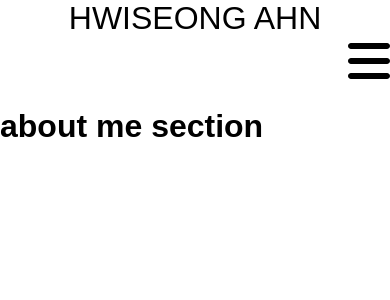
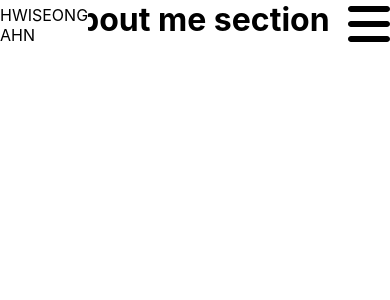
Before and after one commit to hwiseongahn/hwiseong-website-react, a React (Create React App) app: page /About in a window 390 px wide. Shown: the top 300 px of the page. Built offline with nearby package versions, Linux system fonts and the light colour scheme; a web font is replaced by a local one.

Commit message:
fixed navbar mobile tweaking

```diff
--- a/src/App.scss
+++ b/src/App.scss
@@ -1,5 +1,4 @@
-html,
-body {
+html, body {
     margin: 0;
     padding: 0;
     overflow-x: hidden;
@@ -14,24 +13,37 @@ body {
     align-content: center;
 }
 
-html,
-body,
-#root,
-.App {
+html, body, #root, .App {
     position: relative;
     height: 100%;
 }
 
 .container {
     display: flex;
-    position: relative;
     flex-direction: column;
     .navbar {
         position: relative;
         z-index: 2;
     }
     .content {
-        display: flex;
-        flex-direction: column;
+        position: relative;
+        z-index: 1;
     }
 }
+
+@media only screen and (max-width: 649px) {
+
+    .container {
+        display: flex;
+        flex-direction: row;
+        .navbar {
+            position: absolute;
+            z-index: 2;
+            width: 100%;
+        }
+        .content {
+            position: relative;
+            z-index: 1;
+        }
+    }
+}
--- a/src/components/Hero.js
+++ b/src/components/Hero.js
@@ -1,14 +1,11 @@
-import React, {useState, useEffect} from 'react';
+import React, {useEffect} from 'react';
 import newYorkNight from "../assets/newyorkplease.png";
 import "../scss/hero.scss";
 function Hero() {
 
-    const [windowHeight, setWindowHeight] = useState(window.innerHeight);
-
     useEffect(() => {
         const handleResize = () => {
             const height = window.innerHeight;
-            setWindowHeight(height);
 
             document.documentElement.style.setProperty('--window-height', `${height}px`);
         };
--- a/src/components/Navbar.js
+++ b/src/components/Navbar.js
@@ -69,16 +69,18 @@ const NavbarMobile = () => {
     return (
         <nav className="navbar-mobile">
             <div className="navbar-top">
-                <Link className="logo" to="/">HWISEONG AHN</Link>
-            </div>
-            <div className="navbar-bottom">
-                <Link className="link" onClick={onHamburgerClick}><FontAwesomeIcon className="hamburger-icon" icon={faBars} /></Link>
+                <div className="navbar-left">
+                    <Link className="logo" to="/">HWISEONG<br/>AHN</Link>
+                </div>
+                <div className="navbar-right">
+                    <Link className="link" onClick={onHamburgerClick}><FontAwesomeIcon className="hamburger-icon" icon={faBars} /></Link>
+                </div>
             </div>
             <motion.div
                 className="link-container"
                 variants={slideDownAnimation}
                 whileInView={open ? "animate" : "initial"}
-                transition={{duration : 1}}
+                transition={{duration : 0.5}}
                 >
                 {linksVisible}
             </motion.div>
--- a/src/index.css
+++ /dev/null
@@ -1,17 +0,0 @@
-body {
-  margin: 0;
-  font-family: -apple-system, BlinkMacSystemFont, 'Segoe UI', 'Roboto', 'Oxygen',
-    'Ubuntu', 'Cantarell', 'Fira Sans', 'Droid Sans', 'Helvetica Neue',
-    sans-serif;
-  -webkit-font-smoothing: antialiased;
-  -moz-osx-font-smoothing: grayscale;
-}
-
-code {
-  font-family: source-code-pro, Menlo, Monaco, Consolas, 'Courier New',
-    monospace;
-}
-
-* {
-    margin: 0;
-}
--- a/src/scss/hero.scss
+++ b/src/scss/hero.scss
@@ -10,3 +10,16 @@ img {
     height: calc((var(--window-height) - 41px));
     margin: 0;
 }
+
+@media only screen and (max-width: 649px) {
+    .container {
+        display: flex;
+        flex-direction: column;
+        height: calc((var(--window-height) - 49px));
+        margin: 0;
+    }
+
+    img {
+        align-self: flex-end;
+    }
+}
--- a/src/scss/index.scss
+++ b/src/scss/index.scss
@@ -0,0 +1,17 @@
+body {
+    margin: 0;
+    font-family: -apple-system, BlinkMacSystemFont, 'Segoe UI', 'Roboto', 'Oxygen',
+      'Ubuntu', 'Cantarell', 'Fira Sans', 'Droid Sans', 'Helvetica Neue',
+      sans-serif;
+    -webkit-font-smoothing: antialiased;
+    -moz-osx-font-smoothing: grayscale;
+  }
+
+  code {
+    font-family: source-code-pro, Menlo, Monaco, Consolas, 'Courier New',
+      monospace;
+  }
+
+  * {
+      margin: 0;
+  }
--- a/src/scss/navbar.scss
+++ b/src/scss/navbar.scss
@@ -86,10 +86,15 @@
         display: flex;
         position: relative;
         flex-direction: column;
+        justify-content: space-between;
         font-size: 2rem;
+        .navbar-top {
+            display: flex;
+            flex-direction: row;
+            justify-content: space-between;
+
         }
-
-    .navbar-top {
+        .navbar-left {
             display: flex;
             flex-direction: row;
             justify-content: center;
@@ -98,18 +103,17 @@
             background-color: white;
             .logo {
                 align-self: center;
+                font-size: 1rem;
             }
         }
-
-    .navbar-bottom {
+        .navbar-right {
             display: flex;
             background-color: white;
-        flex-direction: row;
+            flex-direction: column;
             justify-content: flex-end;
             position: relative;
             z-index: 2;
         }
-
         .link-container {
             display: flex;
             flex-direction: column;
@@ -120,3 +124,7 @@
             z-index: 1;
         }
     }
+
+
+
+}
```
Also changed, not shown: src/components/Home.js (deleted). Lines whose indentation alone changed are shown as unchanged.
